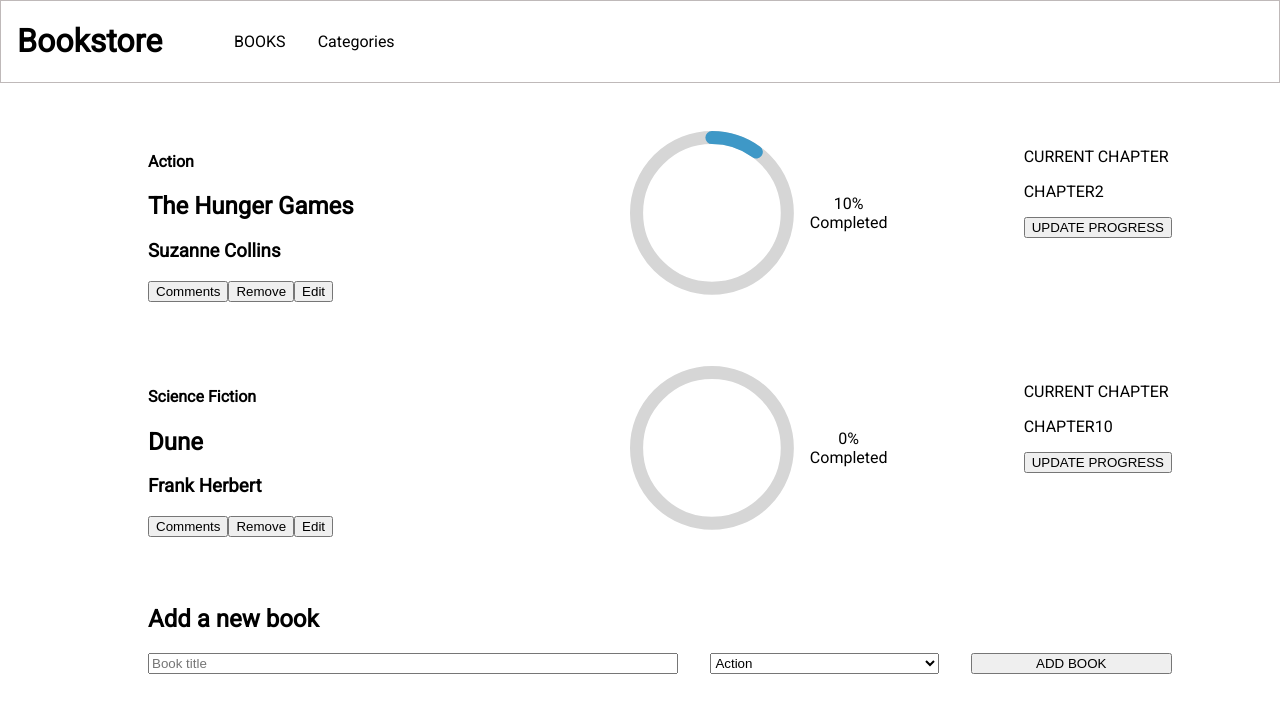
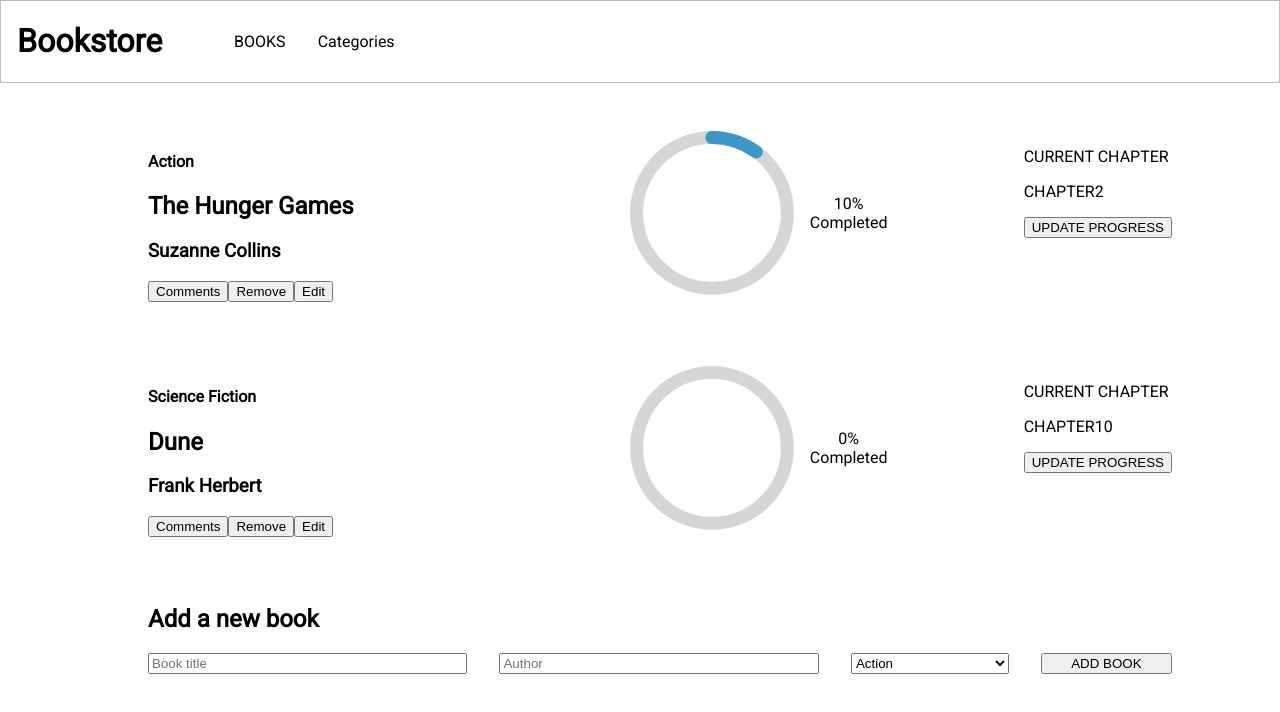
Before and after one commit to mirouhml/Bookstore, a React (Create React App) app: page /#/ in a window 1280 px wide. Shown: the top 712 px of the page. Built offline with nearby package versions, Linux system fonts and the light colour scheme.

Commit message:
Add author input.

```diff
--- a/src/components/Form.js
+++ b/src/components/Form.js
@@ -6,6 +6,7 @@
     <h2>Add a new book</h2>
     <form>
       <input type="text" placeholder="Book title" />
+      <input type="text" placeholder="Author" />
       <select id="categories-dropdown" name="categories" defaultValue="Categories">
         <option value="categories" disabled>Categories</option>
         <option value="action">Action</option>
```
